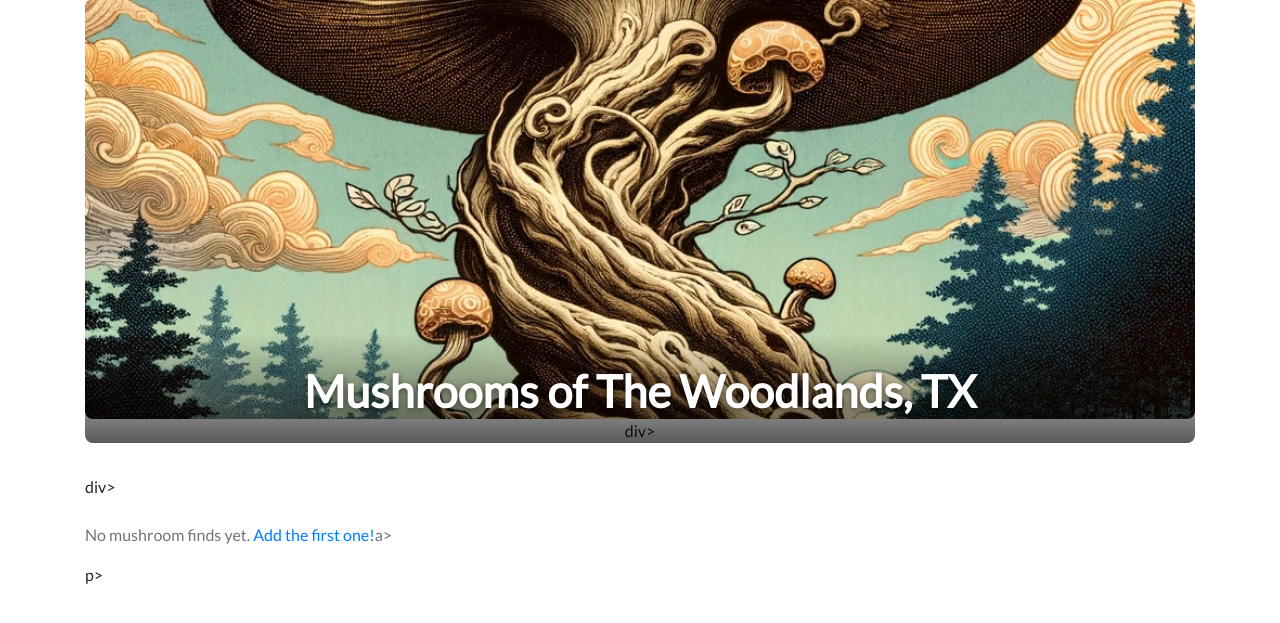
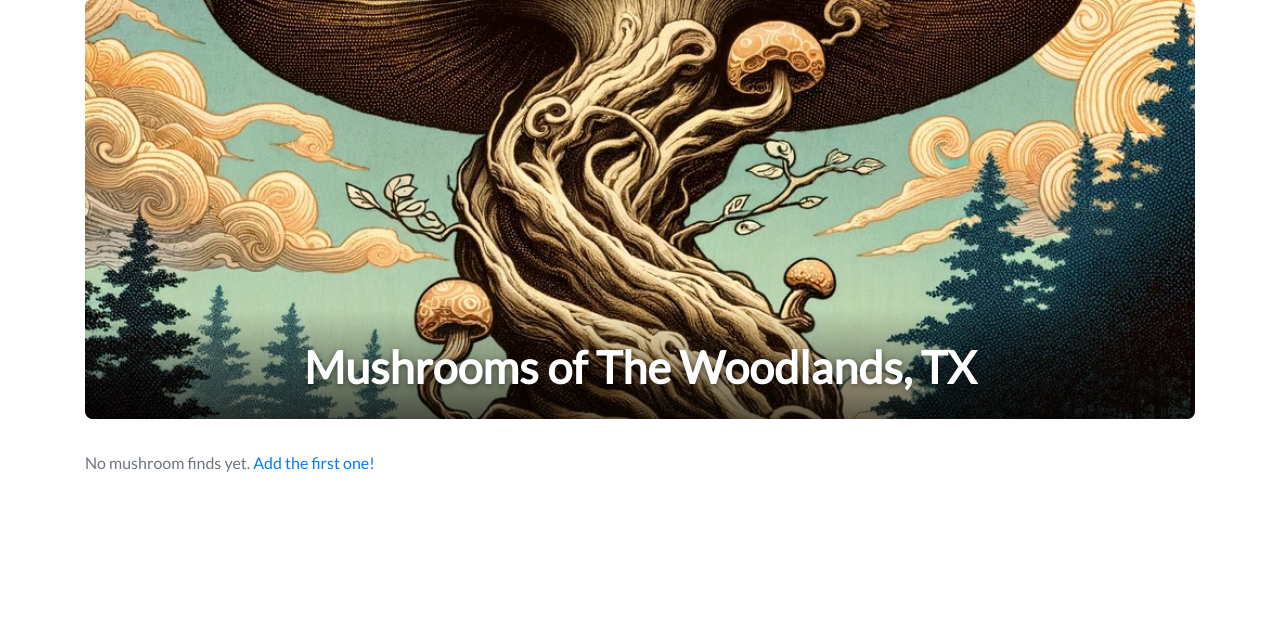
Before and after one commit to eriklangner/WoodlandsMycology, a Django app: page / in a window 1280 px wide. Shown: the part 73-696 px from the top of the page. Run offline with Django 4.2, Linux system fonts and the light colour scheme; data that the repository does not hold is empty; some libraries are stand-ins or nearby versions.

Commit message:
Fix broken closing tags in home.html gallery template

```diff
--- a/woodlandsmushrooms/templates/woodlandsmushrooms/home.html
+++ b/woodlandsmushrooms/templates/woodlandsmushrooms/home.html
@@ -113,12 +113,12 @@
   <img src="{% static 'woodlandsmushrooms/YggdrasilMushroom.jpeg' %}" alt="Mushrooms of The Woodlands">
   <div class="hero-overlay">
     <h1>Mushrooms of The Woodlands, TX</h1>
-    </div>div>
-</div>div>
+  </div>
+</div>
 
 <!-- Gallery Section -->
 {% if mushrooms %}
-<p class="section-title">Recent Finds</p>p>
+<p class="section-title">Recent Finds</p>
 <div class="row">
   {% for mushroom in mushrooms %}
   <div class="col-lg-3 col-md-4 col-sm-6">
@@ -130,7 +130,7 @@
           {% elif mushroom.image %}
             <img src="{{ mushroom.image.url }}" alt="{{ mushroom.title }}">
           {% else %}
-                        <div class="gallery-card-placeholder">&#127812;</div>div>
+            <div class="gallery-card-placeholder">&#127812;</div>
           {% endif %}
         {% endwith %}
         <div class="gallery-card-body">
@@ -138,15 +138,14 @@
           {% if mushroom.latin_name %}
           <small>{{ mushroom.latin_name }}</small>
           {% endif %}
-                    </div>div>
-            </a>a>
-      </div>div>
-  </div>div>
+        </div>
+      </a>
+    </div>
+  </div>
   {% endfor %}
-</div>div>
+</div>
 {% else %}
-<p class="text-muted mt-4">No mushroom finds yet. <a href="{% url 'blog:new_find' %}">Add the first one!</a>a></p>p>
+<p class="text-muted mt-4">No mushroom finds yet. <a href="{% url 'blog:new_find' %}">Add the first one!</a></p>
 {% endif %}
 
-{% endblock %}</small></h5></h1>
-</style>
+{% endblock %}
```
Lines whose indentation alone changed are shown as unchanged.
